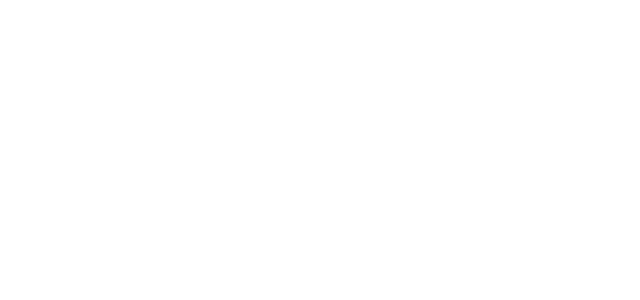
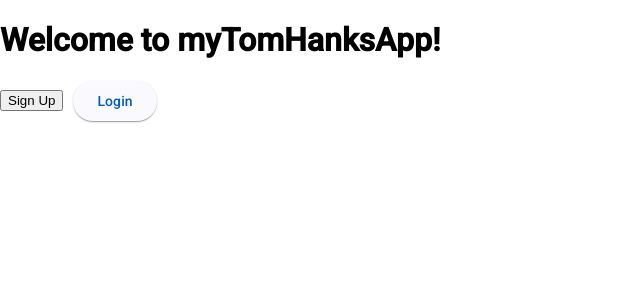
Before and after one commit to LambicJaune/myTomHanksApp-Angular-clientside, an Angular app: page / in a window 1280 px wide. Shown: the top 300 px of the page, without its empty margins (0-640 px from the left). Built offline with nearby package versions, Linux system fonts and the light colour scheme.

Commit message:
Fixes standalone component issues

```diff
--- a/src/app/app.component.html
+++ b/src/app/app.component.html
@@ -1,20 +1,11 @@
 <div class="main-page">
     <h1>
-    Welcome to myTOmHanksApp!
+        Welcome to myTomHanksApp!
     </h1>
-  <button
-    Mat-raised-button
-
-    (click)="openUserRegistrationDialog()"
-    style="margin-right: 10px;"
-    color="primary"
-  >
+    <button Mat-raised-button (click)="openUserRegistrationDialog()" style="margin-right: 10px;" color="primary">
         Sign Up
     </button>
-  <button
-    mat-raised-button
-    color="primary"
-  >
+    <button mat-raised-button color="primary">
         Login
     </button>
 </div>
--- a/src/app/app.component.ts
+++ b/src/app/app.component.ts
@@ -4,6 +4,7 @@
 
 @Component({
     selector: 'app-root',
+    standalone: false,
     templateUrl: './app.component.html',
     styleUrls: ['./app.component.scss']
 })
--- a/src/app/user-registration-form/user-registration-form.component.ts
+++ b/src/app/user-registration-form/user-registration-form.component.ts
@@ -13,6 +13,7 @@
 
 @Component({
     selector: 'app-user-registration-form',
+    standalone: false,
     templateUrl: './user-registration-form.component.html',
     styleUrls: ['./user-registration-form.component.scss']
 })
@@ -40,6 +41,7 @@
         this.fetchApiData.userRegistration(this.userData).subscribe((result) => {
             // Logic for a successful user registration goes here! (To be implemented)
             this.dialogRef.close(); // This will close the modal on success!
+            console.log(Response);
             this.snackBar.open(result, 'OK', {
                 duration: 2000
             });
--- a/tsconfig.json
+++ b/tsconfig.json
@@ -22,6 +22,7 @@
     "enableI18nLegacyMessageIdFormat": false,
     "strictInjectionParameters": true,
     "strictInputAccessModifiers": true,
-    "strictTemplates": true
+    "strictTemplates": true,
+    "strictStandalone": false
   }
 }
```
Lines whose indentation alone changed are shown as unchanged.
